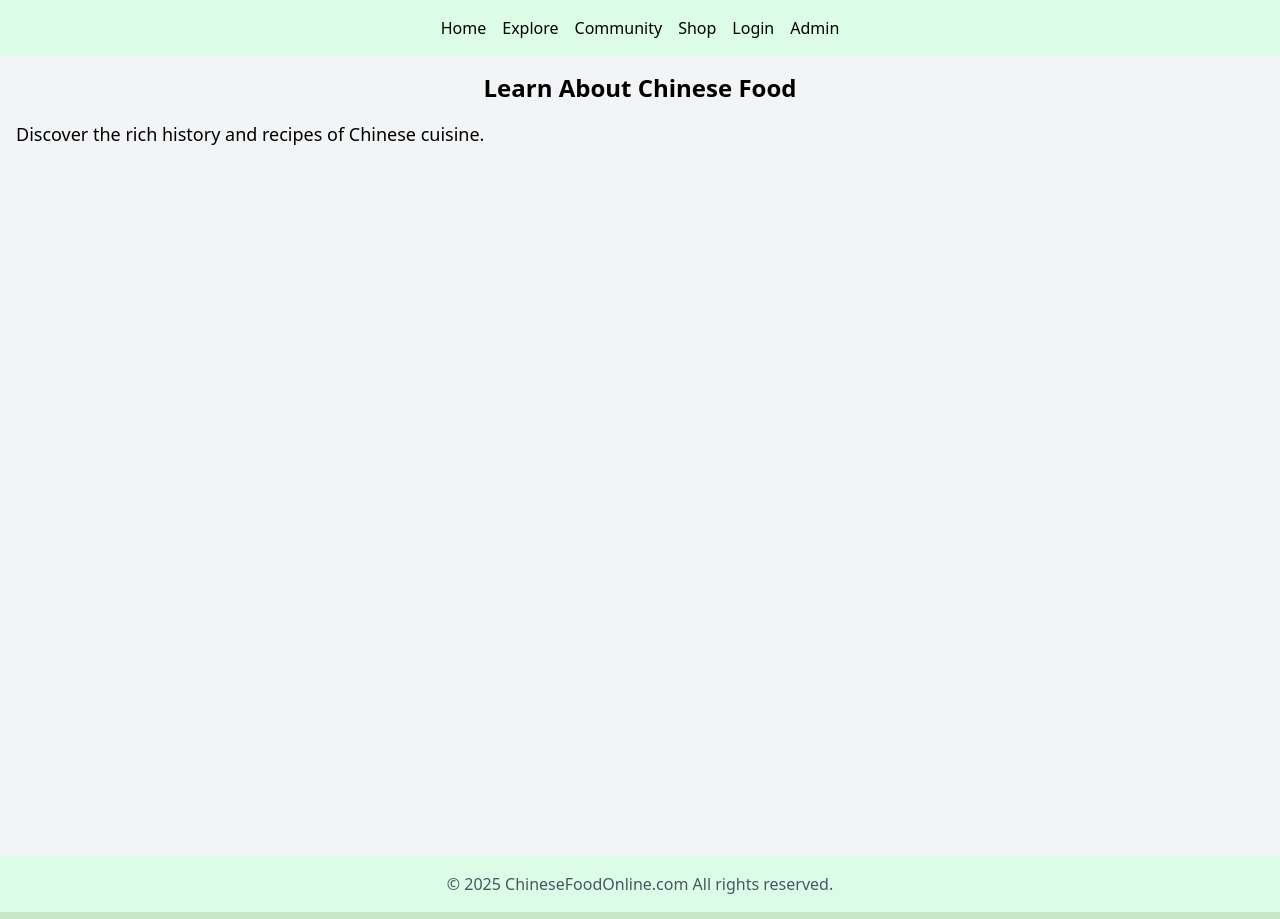
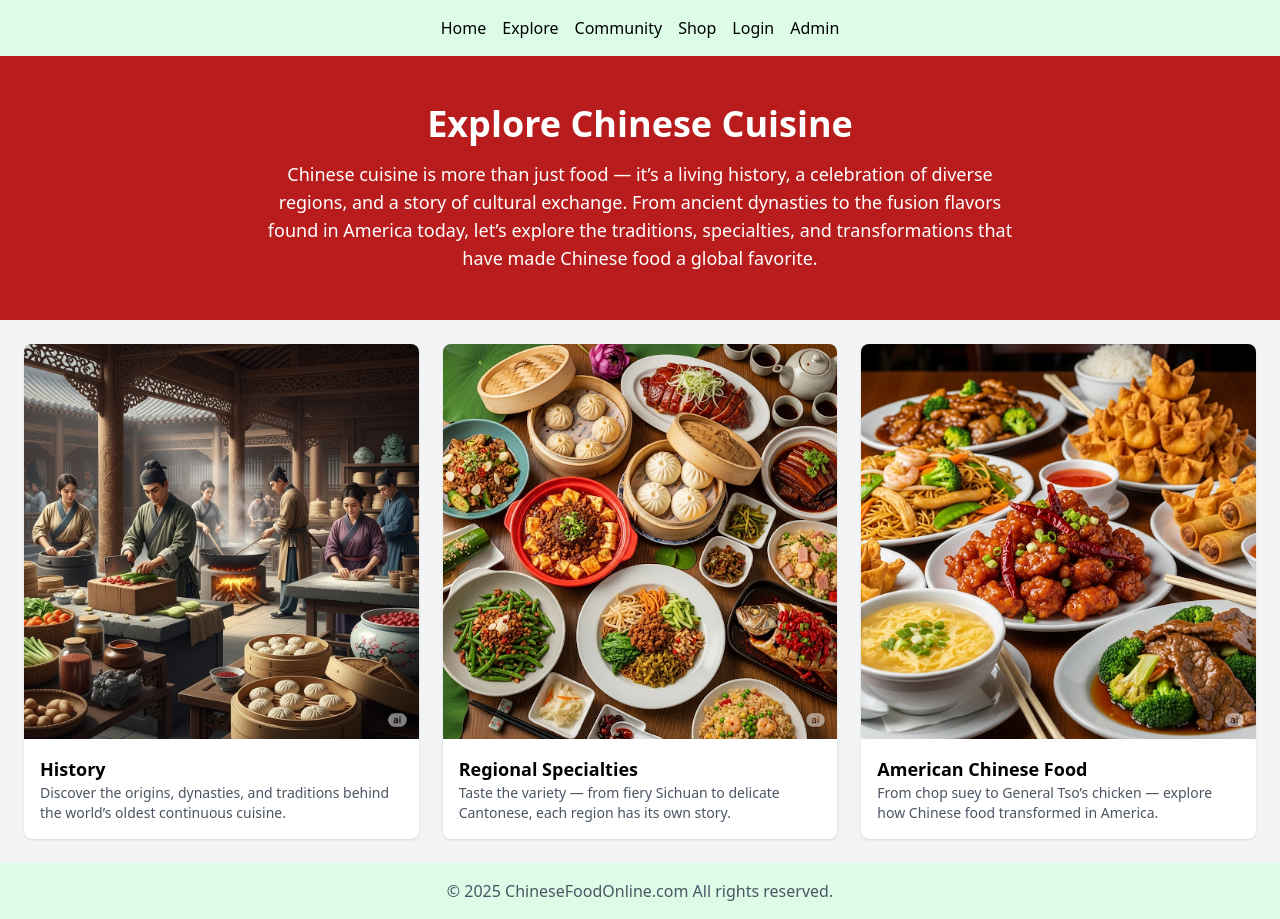
Before and after one commit to cfol1980/chinesefoodonline, a Next.js app: page /explore in a window 1280 px wide. Built offline with nearby package versions, Linux system fonts and the light colour scheme.

Commit message:
2025-08-13 explores

```diff
--- a/app/explore/page.tsx
+++ b/app/explore/page.tsx
@@ -1,8 +1,85 @@
-export default function Learn() {
-    return (
-      <div className="bg-gray-100 min-h-screen p-4">
-        <h1 className="text-2xl font-bold text-center mb-4">Learn About Chinese Food</h1>
-        <p className="text-lg">Discover the rich history and recipes of Chinese cuisine.</p>
-      </div>
-    );
-  }
+import Image from "next/image";
+import Link from "next/link";
+
+export default function ExplorePage() {
+  return (
+    <div className="bg-gray-100 min-h-screen">
+      {/* Intro Section */}
+      <section className="bg-red-700 text-white text-center py-12 px-4">
+        <h1 className="text-4xl font-bold mb-4">Explore Chinese Cuisine</h1>
+        <p className="max-w-3xl mx-auto text-lg">
+          Chinese cuisine is more than just food — it’s a living history,
+          a celebration of diverse regions, and a story of cultural exchange.
+          From ancient dynasties to the fusion flavors found in America today,
+          let’s explore the traditions, specialties, and transformations that
+          have made Chinese food a global favorite.
+        </p>
+      </section>
+
+      {/* Explore Grid */}
+      <main className="p-6">
+        <div className="grid grid-cols-1 sm:grid-cols-3 gap-6">
+          {/* History */}
+          <Link href="/explore/history" className="block">
+            <div className="bg-white shadow rounded-lg overflow-hidden hover:shadow-lg transition-shadow">
+              <Image
+                src="/explore_history.png"
+                alt="History of Chinese Cuisine"
+                width={400}
+                height={250}
+                className="w-full h-auto"
+              />
+              <div className="p-4">
+                <h3 className="text-lg font-bold">History</h3>
+                <p className="text-sm text-gray-600">
+                  Discover the origins, dynasties, and traditions behind the
+                  world’s oldest continuous cuisine.
+                </p>
+              </div>
+            </div>
+          </Link>
+
+          {/* Regional Specialties */}
+          <Link href="/explore/regional" className="block">
+            <div className="bg-white shadow rounded-lg overflow-hidden hover:shadow-lg transition-shadow">
+              <Image
+                src="/explore_regional.png"
+                alt="Regional Specialties"
+                width={400}
+                height={250}
+                className="w-full h-auto"
+              />
+              <div className="p-4">
+                <h3 className="text-lg font-bold">Regional Specialties</h3>
+                <p className="text-sm text-gray-600">
+                  Taste the variety — from fiery Sichuan to delicate Cantonese,
+                  each region has its own story.
+                </p>
+              </div>
+            </div>
+          </Link>
+
+          {/* American Chinese */}
+          <Link href="/explore/american-chinese" className="block">
+            <div className="bg-white shadow rounded-lg overflow-hidden hover:shadow-lg transition-shadow">
+              <Image
+                src="/explore_american.png"
+                alt="American Chinese Food"
+                width={400}
+                height={250}
+                className="w-full h-auto"
+              />
+              <div className="p-4">
+                <h3 className="text-lg font-bold">American Chinese Food</h3>
+                <p className="text-sm text-gray-600">
+                  From chop suey to General Tso’s chicken — explore how Chinese
+                  food transformed in America.
+                </p>
+              </div>
+            </div>
+          </Link>
+        </div>
+      </main>
+    </div>
+  );
+}
--- a/app/page.tsx
+++ b/app/page.tsx
@@ -117,6 +117,25 @@ export default function Home() {
             </div>
           </Link>
 
+          {/* Regional Specialties */}
+          <Link href="/explore/regional" className="block">
+            <div className="bg-white shadow rounded-lg overflow-hidden hover:shadow-lg transition-shadow">
+              <Image
+                src="/explore_regional.png"
+                alt="Regional Specialties"
+                width={400}
+                height={250}
+                className="w-full h-auto"
+              />
+              <div className="p-4">
+                <h3 className="text-lg font-bold">Regional Specialties</h3>
+                <p className="text-sm text-gray-600">
+                  Taste the variety — from fiery Sichuan to delicate Cantonese, each region has its own story.
+                </p>
+              </div>
+            </div>
+          </Link>
+
           {/* American Chinese */}
           <Link href="/explore/american-chinese" className="block">
             <div className="bg-white shadow rounded-lg overflow-hidden hover:shadow-lg transition-shadow">
@@ -131,25 +150,6 @@ export default function Home() {
                 <h3 className="text-lg font-bold">American Chinese Food</h3>
                 <p className="text-sm text-gray-600">
                   From chop suey to General Tso’s chicken — explore how Chinese food transformed in America.
-                </p>
-              </div>
-            </div>
-          </Link>
-
-          {/* Regional Specialties */}
-          <Link href="/explore/regional" className="block">
-            <div className="bg-white shadow rounded-lg overflow-hidden hover:shadow-lg transition-shadow">
-              <Image
-                src="/explore_regional.png"
-                alt="Regional Specialties"
-                width={400}
-                height={250}
-                className="w-full h-auto"
-              />
-              <div className="p-4">
-                <h3 className="text-lg font-bold">Regional Specialties</h3>
-                <p className="text-sm text-gray-600">
-                  Taste the variety — from fiery Sichuan to delicate Cantonese, each region has its own story.
                 </p>
               </div>
             </div>
```
Also changed, not shown: app/explore/american-chinese/page.tsx (renamed from app/american-chinese/page.tsx), app/explore/history/page.tsx (renamed from app/history/page.tsx), app/explore/regional/page.tsx (renamed from app/regional/page.tsx).
